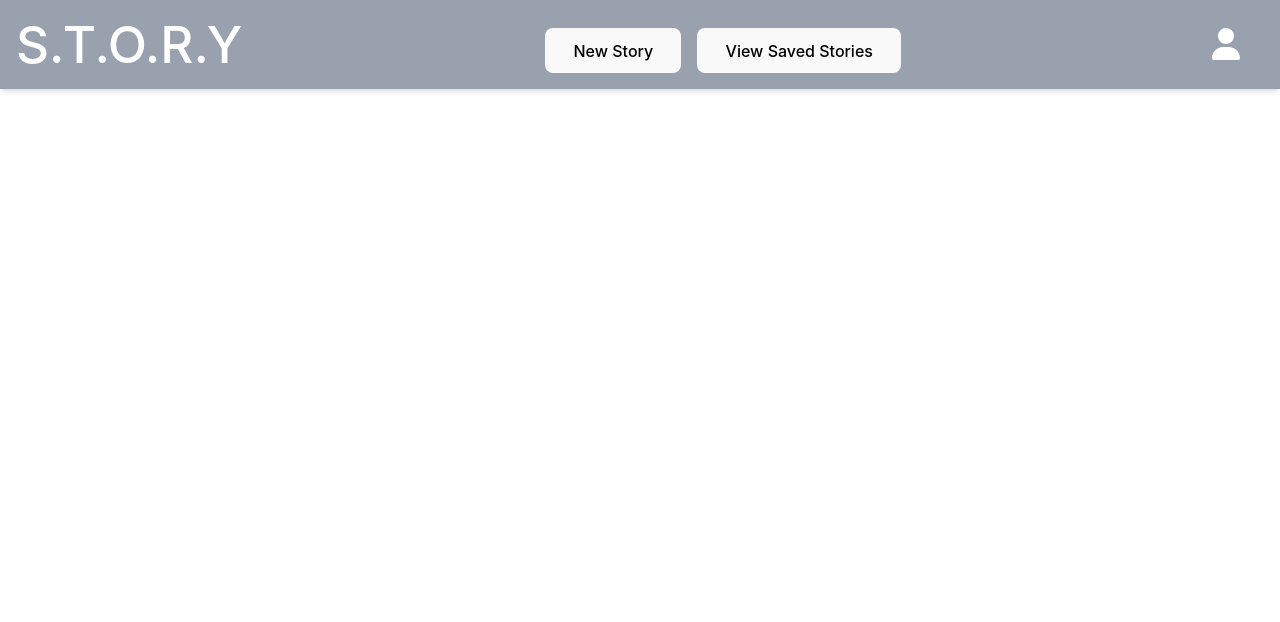
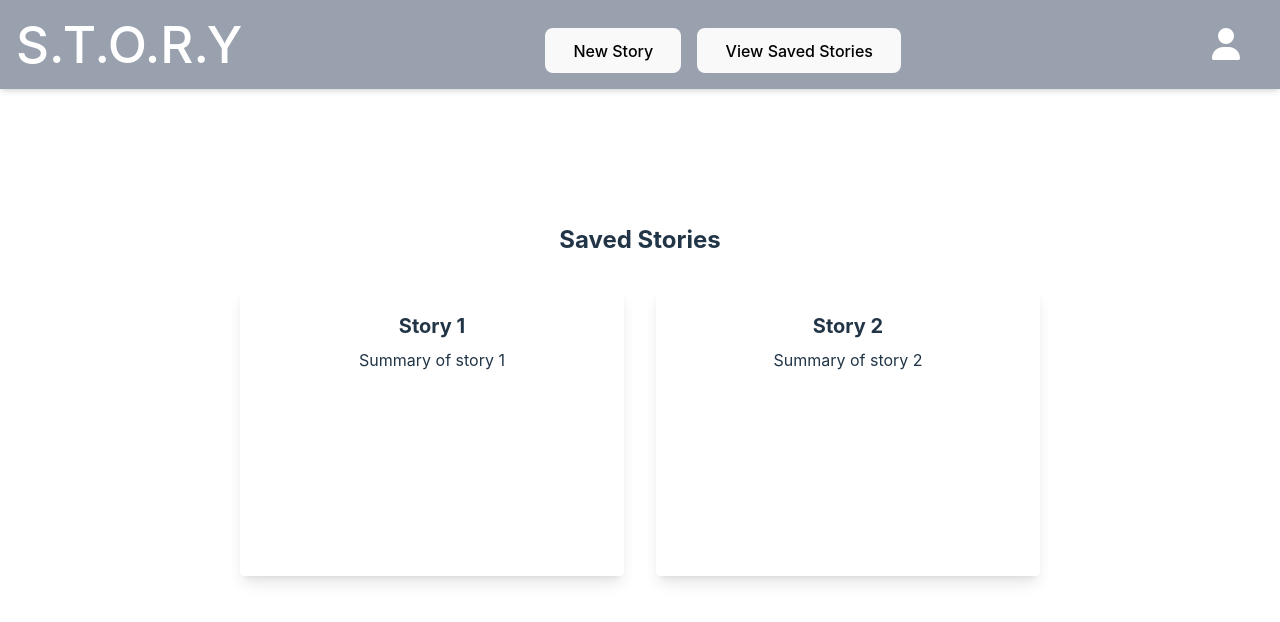
Before and after one commit to wesleylui/SENG401FinalProject_Group16, a React (Vite) app in the folder frontend/: page /saved-stories in a window 1280 px wide. Shown: the top 622 px of the page. Built offline with nearby package versions, Linux system fonts and the light colour scheme.

Commit message:
add saved story cards (modal/popups). mock stories saved locally in savedStories

```diff
--- /dev/null
+++ b/frontend/src/components/Modal.jsx
@@ -0,0 +1,18 @@
+const Modal = ({ show, onClose, content }) => {
+  if (!show) {
+    return null;
+  }
+
+  return (
+    <div className="fixed inset-0 bg-gray-500 bg-opacity-75 flex justify-center items-center">
+      <div className="bg-white p-6 rounded shadow-lg w-3/4 max-w-lg relative">
+        <button className="absolute top-2 right-2 text-xl" onClick={onClose}>
+          &times;
+        </button>
+        <div className="overflow-y-auto max-h-96">{content}</div>
+      </div>
+    </div>
+  );
+};
+
+export default Modal;
--- a/frontend/src/pages/SavedStories.jsx
+++ b/frontend/src/pages/SavedStories.jsx
@@ -1,7 +1,62 @@
+import { useState } from "react";
 import Header from "../components/Header";
+import Modal from "../components/Modal";
 
 const SavedStories = () => {
-  return <Header />;
+  const [stories, setStories] = useState([
+    {
+      id: 1,
+      title: "Story 1",
+      summary: "Summary of story 1",
+      content: "Full content of story 1",
+    },
+    {
+      id: 2,
+      title: "Story 2",
+      summary: "Summary of story 2",
+      content: "Full content of story 2",
+    },
+    // Add more stories here
+  ]);
+
+  const [showModal, setShowModal] = useState(false);
+  const [selectedStory, setSelectedStory] = useState(null);
+
+  const handleCardClick = (story) => {
+    setSelectedStory(story);
+    setShowModal(true);
+  };
+
+  const handleCloseModal = () => {
+    setShowModal(false);
+    setSelectedStory(null);
+  };
+
+  return (
+    <div>
+      <Header />
+      <div className="p-6">
+        <h2 className="text-2xl font-bold mb-8">Saved Stories</h2>
+        <div className="flex flex-wrap gap-8">
+          {stories.map((story) => (
+            <div
+              key={story.id}
+              className="bg-white p-6 rounded shadow-lg cursor-pointer h-72 w-96"
+              onClick={() => handleCardClick(story)}
+            >
+              <h3 className="text-xl font-bold mb-2">{story.title}</h3>
+              <p>{story.summary}</p>
+            </div>
+          ))}
+        </div>
+      </div>
+      <Modal
+        show={showModal}
+        onClose={handleCloseModal}
+        content={selectedStory?.content}
+      />
+    </div>
+  );
 };
 
 export default SavedStories;
```
